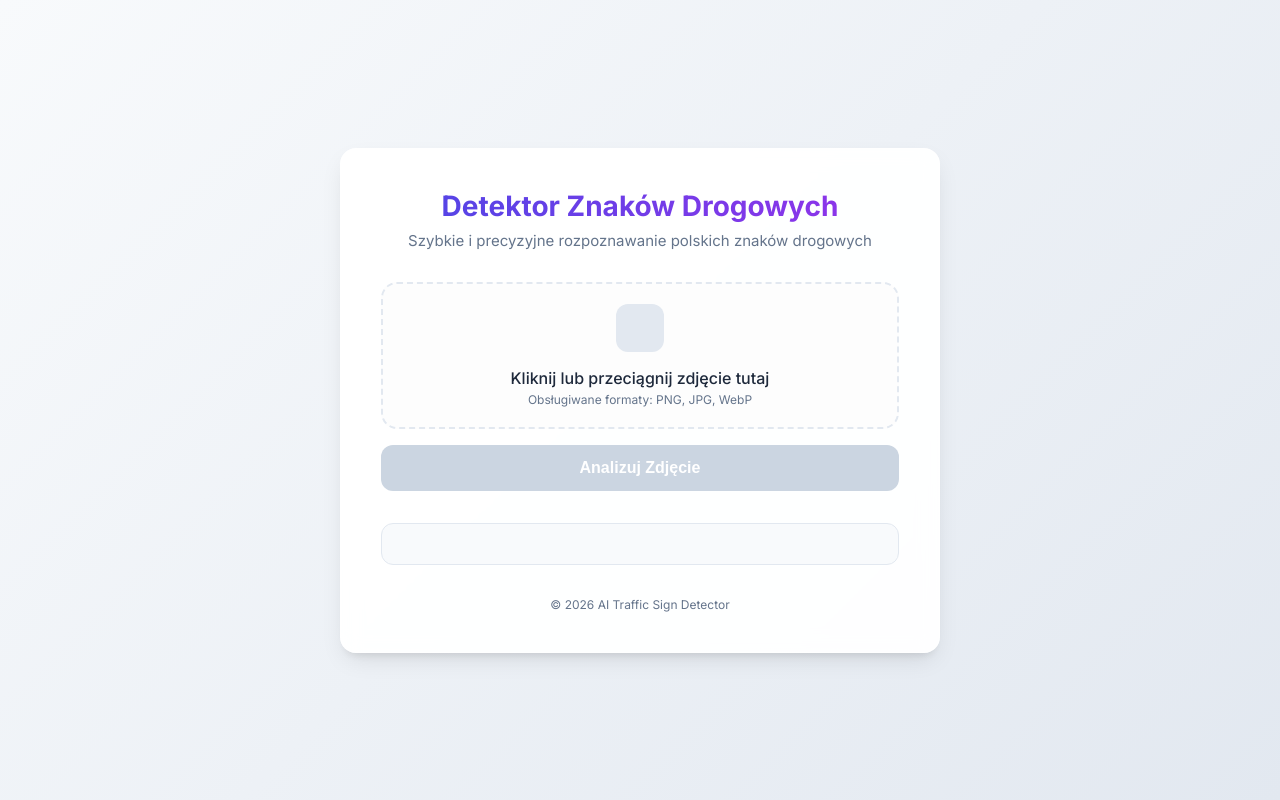
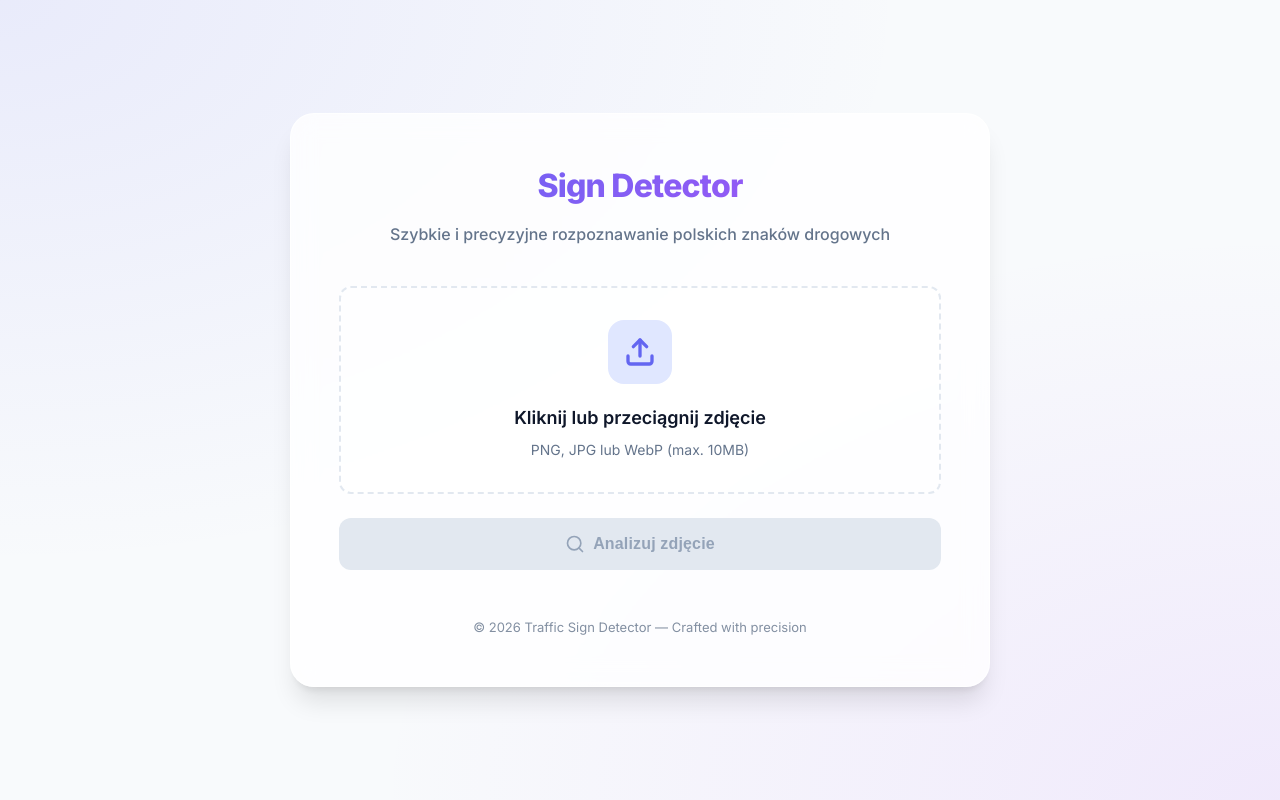
Before and after one commit to krzysztofkozyra021/Detector, a Flask app: page / in a window 1280 px wide. Run offline with Flask 3, Linux system fonts and the light colour scheme.

Commit message:
Modified UI

```diff
--- a/static/script.js
+++ b/static/script.js
@@ -233,6 +233,12 @@ uploadForm.addEventListener('submit', async (e) => {
     resultDiv.style.display = 'none';
     loadingDiv.style.display = 'flex';
     submitBtn.disabled = true;
+    submitBtn.innerHTML = `
+        <svg class="spinner-small" width="18" height="18" viewBox="0 0 24 24" fill="none" stroke="currentColor" stroke-width="3" stroke-linecap="round" stroke-linejoin="round">
+            <path d="M21 12a9 9 0 1 1-6.219-8.56"></path>
+        </svg>
+        Analizowanie...
+    `;
     clearDetectionBoxes();
 
     const formData = new FormData();
@@ -257,16 +263,30 @@ uploadForm.addEventListener('submit', async (e) => {
         const data = await response.json();
         loadingDiv.style.display = 'none';
         submitBtn.disabled = false;
+        submitBtn.innerHTML = `
+            <svg class="btn-icon" width="20" height="20" viewBox="0 0 24 24" fill="none" stroke="currentColor" stroke-width="2" stroke-linecap="round" stroke-linejoin="round">
+                <circle cx="11" cy="11" r="8"></circle>
+                <line x1="21" y1="21" x2="16.65" y2="16.65"></line>
+            </svg>
+            Analizuj zdjęcie
+        `;
 
         if (!response.ok) {
             resultDiv.innerHTML = `<div class="error"><strong>Błąd:</strong> ${data.error}</div>`;
         } else {
-            let html = `<h3>Wyniki analizy:</h3>`;
+            let html = `
+                <h3>
+                    <svg width="20" height="20" viewBox="0 0 24 24" fill="none" stroke="currentColor" stroke-width="2.5" stroke-linecap="round" stroke-linejoin="round">
+                        <path d="M22 11.08V12a10 10 0 1 1-5.93-9.14"></path>
+                        <polyline points="22 4 12 14.01 9 11.01"></polyline>
+                    </svg>
+                    Wyniki analizy
+                </h3>`;
 
             if (data.count > 0) {
                 data.predictions.forEach(p => {
                     html += `
-                        <div class="prediction-item">
+                        <div class="prediction-item" style="animation-delay: ${data.predictions.indexOf(p) * 0.1}s">
                             <span class="prediction-name">${p.class_name}</span>
                             <span class="prediction-confidence">${(p.confidence * 100).toFixed(1)}%</span>
                         </div>`;
@@ -275,7 +295,11 @@ uploadForm.addEventListener('submit', async (e) => {
                 // Rysuj boxy na obrazku
                 data.predictions.forEach(p => drawDetectionBox(p));
             } else {
-                html += "<p>Nie wykryto żadnych znaków na wybranym obszarze.</p>";
+                html += `
+                    <div class="no-results">
+                        <p>Nie wykryto żadnych znaków na wybranym obszarze.</p>
+                        <span class="hint">Spróbuj przesłać inne zdjęcie lub zaznaczyć obszar dokładniej.</span>
+                    </div>`;
             }
 
             resultDiv.innerHTML = html;
@@ -286,6 +310,13 @@ uploadForm.addEventListener('submit', async (e) => {
     } catch (err) {
         loadingDiv.style.display = 'none';
         submitBtn.disabled = false;
+        submitBtn.innerHTML = `
+            <svg class="btn-icon" width="20" height="20" viewBox="0 0 24 24" fill="none" stroke="currentColor" stroke-width="2" stroke-linecap="round" stroke-linejoin="round">
+                <circle cx="11" cy="11" r="8"></circle>
+                <line x1="21" y1="21" x2="16.65" y2="16.65"></line>
+            </svg>
+            Analizuj zdjęcie
+        `;
         resultDiv.innerHTML = `<div class="error"><strong>Wystąpił błąd:</strong> ${err.message}</div>`;
         resultDiv.style.display = 'block';
     }
--- a/static/style.css
+++ b/static/style.css
@@ -1,15 +1,31 @@
 :root {
-    --primary: #4f46e5;
-    --primary-hover: #4338ca;
-    --bg-gradient: linear-gradient(135deg, #f8fafc 0%, #e2e8f0 100%);
-    --card-bg: rgba(255, 255, 255, 0.95);
-    --text-main: #1e293b;
+    --primary: #6366f1;
+    --primary-hover: #4f46e5;
+    --primary-light: #e0e7ff;
+
+    --bg-surface: #f8fafc;
+    --bg-card: rgba(255, 255, 255, 0.8);
+
+    --text-main: #0f172a;
     --text-muted: #64748b;
+    --text-on-primary: #ffffff;
+
     --border: #e2e8f0;
-    --shadow: 0 10px 25px -5px rgba(0, 0, 0, 0.1), 0 8px 10px -6px rgba(0, 0, 0, 0.1);
-    --radius: 16px;
-    --selection-border: #4f46e5;
-    --selection-bg: rgba(79, 70, 229, 0.1);
+    --border-hover: #cbd5e1;
+
+    --success: #10b981;
+    --error: #ef4444;
+
+    --shadow-sm: 0 1px 2px 0 rgb(0 0 0 / 0.05);
+    --shadow-md: 0 4px 6px -1px rgb(0 0 0 / 0.1), 0 2px 4px -2px rgb(0 0 0 / 0.1);
+    --shadow-lg: 0 20px 25px -5px rgb(0 0 0 / 0.1), 0 8px 10px -6px rgb(0 0 0 / 0.1);
+
+    --radius-sm: 8px;
+    --radius-md: 12px;
+    --radius-lg: 24px;
+
+    --selection-border: var(--primary);
+    --selection-bg: rgba(99, 102, 241, 0.15);
 }
 
 * {
@@ -19,99 +35,143 @@
 }
 
 body {
-    font-family: 'Inter', -apple-system, sans-serif;
-    background: var(--bg-gradient);
+    font-family: 'Inter', system-ui, -apple-system, sans-serif;
+    background-color: var(--bg-surface);
+    background-image:
+        radial-gradient(at 0% 0%, rgba(99, 102, 241, 0.1) 0px, transparent 50%),
+        radial-gradient(at 100% 100%, rgba(168, 85, 247, 0.1) 0px, transparent 50%);
     color: var(--text-main);
     min-height: 100vh;
     display: flex;
     align-items: center;
     justify-content: center;
-    padding: 20px;
+    padding: 24px;
+    line-height: 1.5;
 }
 
 .container {
-    background: var(--card-bg);
-    backdrop-filter: blur(10px);
+    background: var(--bg-card);
+    backdrop-filter: blur(12px);
+    -webkit-backdrop-filter: blur(12px);
     width: 100%;
-    max-width: 600px;
-    padding: 40px;
-    border-radius: var(--radius);
-    box-shadow: var(--shadow);
-    border: 1px solid rgba(255, 255, 255, 0.5);
+    max-width: 700px;
+    padding: 48px;
+    border-radius: var(--radius-lg);
+    box-shadow: var(--shadow-lg);
+    border: 1px solid rgba(255, 255, 255, 0.7);
+    animation: slideUp 0.6s cubic-bezier(0.16, 1, 0.3, 1);
+}
+
+@keyframes slideUp {
+    from { opacity: 0; transform: translateY(20px); }
+    to { opacity: 1; transform: translateY(0); }
+}
+
+header {
+    margin-bottom: 40px;
     text-align: center;
 }
 
-header {
-    margin-bottom: 32px;
-}
-
 h1 {
-    font-size: 28px;
-    font-weight: 700;
-    margin-bottom: 8px;
-    background: linear-gradient(to right, #4f46e5, #9333ea);
+    font-size: 32px;
+    font-weight: 800;
+    letter-spacing: -0.025em;
+    margin-bottom: 12px;
+    background: linear-gradient(135deg, #6366f1 0%, #a855f7 100%);
     -webkit-background-clip: text;
     -webkit-text-fill-color: transparent;
 }
 
 header p {
     color: var(--text-muted);
-    font-size: 15px;
+    font-size: 16px;
+    font-weight: 450;
 }
 
 .upload-zone {
     border: 2px dashed var(--border);
-    border-radius: var(--radius);
-    padding: 20px;
-    margin-bottom: 16px;
+    border-radius: var(--radius-md);
+    padding: 32px;
+    margin-bottom: 24px;
     cursor: pointer;
-    transition: all 0.3s ease;
+    transition: all 0.2s cubic-bezier(0.4, 0, 0.2, 1);
     position: relative;
-    background: #fdfdfd;
+    background: rgba(255, 255, 255, 0.5);
+    display: flex;
+    flex-direction: column;
+    align-items: center;
+    justify-content: center;
+    min-height: 200px;
 }
 
-.upload-zone:hover, .upload-zone.dragover {
+.upload-zone:hover {
     border-color: var(--primary);
-    background: #f5f3ff;
+    background: rgba(99, 102, 241, 0.03);
+    transform: scale(1.005);
 }
 
-.upload-content .icon-placeholder {
-    width: 48px;
-    height: 48px;
-    background: #e2e8f0;
-    border-radius: 12px;
-    margin: 0 auto 16px;
+.upload-zone.dragover {
+    border-color: var(--primary);
+    background: var(--primary-light);
+    border-style: solid;
+}
+
+.upload-content {
+    text-align: center;
+}
+
+.icon-placeholder {
+    width: 64px;
+    height: 64px;
+    background: var(--primary-light);
+    color: var(--primary);
+    border-radius: 16px;
+    margin: 0 auto 20px;
+    display: flex;
+    align-items: center;
+    justify-content: center;
+    transition: transform 0.3s ease;
+}
+
+.upload-zone:hover .icon-placeholder {
+    transform: translateY(-4px);
 }
 
 .upload-content span {
     display: block;
-    font-weight: 500;
-    margin-bottom: 4px;
+    font-size: 18px;
+    font-weight: 600;
+    color: var(--text-main);
+    margin-bottom: 8px;
 }
 
 .upload-content .hint {
-    font-size: 12px;
+    font-size: 14px;
     color: var(--text-muted);
 }
 
 #preview-container {
     position: relative;
     width: 100%;
+    border-radius: var(--radius-md);
     overflow: hidden;
-    border-radius: calc(var(--radius) - 4px);
+    box-shadow: var(--shadow-md);
+    background: #000;
 }
 
 .image-wrapper {
     position: relative;
-    display: inline-block;
+    display: block;
     width: 100%;
+    line-height: 0;
     cursor: crosshair;
 }
 
 #image-preview {
-    width: 100%;
+    max-width: 100%;
     height: auto;
     display: block;
+    margin: 0 auto;
     user-select: none;
     -webkit-user-drag: none;
 }
@@ -121,174 +181,266 @@ header p {
     border: 2px solid var(--selection-border);
     background: var(--selection-bg);
     pointer-events: none;
-    box-shadow: 0 0 0 9999px rgba(0, 0, 0, 0.3);
+    box-shadow: 0 0 0 9999px rgba(0, 0, 0, 0.5);
     z-index: 10;
 }
 
 .selection-hint {
-    font-size: 13px;
-    color: var(--text-muted);
-    margin-bottom: 20px;
-    background: #f1f5f9;
-    padding: 8px;
-    border-radius: 8px;
+    font-size: 14px;
+    color: var(--primary);
+    margin: 16px 0;
+    background: var(--primary-light);
+    padding: 10px 16px;
+    border-radius: var(--radius-sm);
+    font-weight: 500;
+    display: inline-block;
+    border-left: 4px solid var(--primary);
 }
 
 .remove-btn {
     position: absolute;
-    top: 12px;
-    right: 12px;
+    top: 16px;
+    right: 16px;
     background: rgba(255, 255, 255, 0.9);
-    width: 32px;
-    height: 32px;
+    width: 36px;
+    height: 36px;
     border-radius: 50%;
     display: flex;
     align-items: center;
     justify-content: center;
     cursor: pointer;
-    font-weight: bold;
-    box-shadow: 0 2px 4px rgba(0,0,0,0.1);
-    transition: background 0.2s;
+    color: var(--text-main);
+    box-shadow: var(--shadow-md);
+    transition: all 0.2s;
     z-index: 20;
-    font-size: 20px;
+    font-size: 24px;
+    backdrop-filter: blur(4px);
 }
 
 .remove-btn:hover {
-    background: #fee2e2;
-    color: #ef4444;
+    background: var(--error);
+    color: white;
+    transform: rotate(90deg);
 }
 
 button {
     width: 100%;
-    padding: 14px;
+    padding: 16px 24px;
     background: var(--primary);
     color: white;
     border: none;
-    border-radius: 12px;
+    border-radius: var(--radius-md);
     font-size: 16px;
-    font-weight: 600;
+    font-weight: 700;
+    letter-spacing: 0.01em;
     cursor: pointer;
-    transition: transform 0.2s, background 0.2s;
-    box-shadow: 0 4px 6px -1px rgba(79, 70, 229, 0.2);
+    transition: all 0.2s cubic-bezier(0.4, 0, 0.2, 1);
+    box-shadow: 0 10px 15px -3px rgba(99, 102, 241, 0.3);
+    display: flex;
+    align-items: center;
+    justify-content: center;
+    gap: 8px;
 }
 
 button:hover:not(:disabled) {
     background: var(--primary-hover);
-    transform: translateY(-1px);
+    transform: translateY(-2px);
+    box-shadow: 0 20px 25px -5px rgba(99, 102, 241, 0.4);
+}
+
+button:active:not(:disabled) {
+    transform: translateY(0);
 }
 
 button:disabled {
-    background: #cbd5e1;
+    background: #e2e8f0;
+    color: #94a3b8;
     cursor: not-allowed;
     box-shadow: none;
 }
 
 #loading {
-    margin-top: 24px;
+    margin-top: 32px;
     display: flex;
     flex-direction: column;
     align-items: center;
-    gap: 12px;
-    color: var(--text-muted);
+    gap: 16px;
+    animation: fadeIn 0.3s ease;
+}
+
+@keyframes fadeIn {
+    from { opacity: 0; }
+    to { opacity: 1; }
 }
 
 .spinner {
-    width: 24px;
-    height: 24px;
-    border: 3px solid #e2e8f0;
+    width: 32px;
+    height: 32px;
+    border: 4px solid var(--primary-light);
     border-top-color: var(--primary);
     border-radius: 50%;
-    animation: spin 1s linear infinite;
+    animation: spin 0.8s cubic-bezier(0.5, 0.1, 0.4, 0.9) infinite;
 }
 
 @keyframes spin {
     to { transform: rotate(360deg); }
 }
 
+.spinner-small {
+    animation: spin 0.8s linear infinite;
+}
+
+.btn-icon {
+    flex-shrink: 0;
+}
+
+#loading span {
+    font-weight: 500;
+    color: var(--text-muted);
+}
+
 #result {
-    margin-top: 32px;
+    margin-top: 40px;
     text-align: left;
-    padding: 20px;
-    border-radius: 12px;
-    background: #f8fafc;
+    padding: 24px;
+    border-radius: var(--radius-md);
+    background: white;
     border: 1px solid var(--border);
+    box-shadow: var(--shadow-sm);
+    animation: slideIn 0.4s ease-out;
+}
+
+@keyframes slideIn {
+    from { opacity: 0; transform: scale(0.98); }
+    to { opacity: 1; transform: scale(1); }
 }
 
 #result h3 {
-    font-size: 16px;
-    margin-bottom: 12px;
+    font-size: 18px;
+    font-weight: 700;
+    margin-bottom: 16px;
+    display: flex;
+    align-items: center;
+    gap: 8px;
     color: var(--text-main);
+}
+
+#result h3::before {
+    content: "";
+    display: block;
+    width: 4px;
+    height: 18px;
+    background: var(--primary);
+    border-radius: 2px;
 }
 
 .prediction-item {
     display: flex;
     justify-content: space-between;
     align-items: center;
-    padding: 10px 0;
-    border-bottom: 1px solid #f1f5f9;
+    padding: 12px 16px;
+    background: #f8fafc;
+    border-radius: var(--radius-sm);
+    margin-bottom: 8px;
+    transition: transform 0.2s ease;
 }
 
-.prediction-item:last-child {
-    border-bottom: none;
+.prediction-item:hover {
+    transform: translateX(4px);
+    background: #f1f5f9;
 }
 
 .prediction-name {
     font-weight: 600;
+    color: var(--text-main);
 }
 
 .prediction-confidence {
-    font-size: 14px;
-    background: #e0e7ff;
-    color: #4338ca;
-    padding: 2px 8px;
+    font-size: 13px;
+    background: white;
+    color: var(--primary);
+    padding: 4px 10px;
     border-radius: 100px;
-    font-weight: 500;
+    font-weight: 700;
+    box-shadow: var(--shadow-sm);
+}
+
+.no-results {
+    text-align: center;
+    padding: 20px 0;
+}
+
+.no-results p {
+    font-weight: 600;
+    color: var(--text-main);
+    margin-bottom: 4px;
+}
+
+.no-results .hint {
+    font-size: 13px;
+    color: var(--text-muted);
 }
 
 .error {
-    background: #fff1f2 !important;
-    border-color: #fecdd3 !important;
-    color: #be123c;
-}
-
-footer {
-    margin-top: 32px;
-    font-size: 12px;
-    color: var(--text-muted);
+    background: #fef2f2 !important;
+    border: 1px solid #fee2e2 !important;
+    color: #991b1b;
+    padding: 16px;
+    border-radius: var(--radius-sm);
+    font-weight: 500;
 }
 
 .detection-box {
     position: absolute;
-    border: 3px solid #10b981;
-    background: rgba(16, 185, 129, 0.08);
+    border: 2px solid var(--success);
+    background: rgba(16, 185, 129, 0.05);
     pointer-events: none;
     z-index: 5;
     box-sizing: border-box;
-    box-shadow: 0 0 0 1px rgba(0, 0, 0, 0.4);
+    box-shadow: 0 0 0 1px rgba(0, 0, 0, 0.2);
+    border-radius: 2px;
+    transition: all 0.3s ease;
 }
 
 .detection-label {
     position: absolute;
     bottom: 100%;
-    left: -3px;
-    background: #10b981;
+    left: -2px;
+    background: var(--success);
     color: white;
-    padding: 3px 8px;
-    font-size: 11px;
-    font-weight: 600;
+    padding: 4px 8px;
+    font-size: 10px;
+    font-weight: 700;
+    text-transform: uppercase;
+    letter-spacing: 0.05em;
     border-radius: 4px 4px 0 0;
     white-space: nowrap;
-    max-width: 280px;
-    overflow: hidden;
-    text-overflow: ellipsis;
-    box-shadow: 0 -1px 2px rgba(0, 0, 0, 0.15);
+    box-shadow: 0 -2px 4px rgba(0,0,0,0.1);
 }
 
-/* Gdy box jest blisko gory obrazka, etykieta wskoczy do srodka */
 .detection-box[style*="top: 0%"] .detection-label,
 .detection-box[style*="top: 1%"] .detection-label,
-.detection-box[style*="top: 2%"] .detection-label {
+.detection-box[style*="top: 2%"] .detection-label,
+.detection-box[style*="top: 3%"] .detection-label {
     bottom: auto;
     top: 0;
     border-radius: 0 0 4px 0;
 }
+
+footer {
+    margin-top: 48px;
+    text-align: center;
+    font-size: 13px;
+    color: var(--text-muted);
+    opacity: 0.8;
+}
+
+.upload-icon {
+    width: 32px;
+    height: 32px;
+    fill: none;
+    stroke: currentColor;
+    stroke-width: 2.5;
+    stroke-linecap: round;
+    stroke-linejoin: round;
+}
--- a/templates/index.html
+++ b/templates/index.html
@@ -3,14 +3,17 @@
 <head>
     <meta charset="UTF-8">
     <meta name="viewport" content="width=device-width, initial-scale=1.0">
-    <title>Detektor Znaków Drogowych</title>
+    <title>Sign Detector — Inteligentne Rozpoznawanie Znaków</title>
     <link rel="stylesheet" href="/static/style.css">
-    <link href="https://fonts.googleapis.com/css2?family=Inter:wght@400;500;600;700&display=swap" rel="stylesheet">
+    <link rel="preconnect" href="https://fonts.googleapis.com">
+    <link rel="preconnect" href="https://fonts.gstatic.com" crossorigin>
+    <link href="https://fonts.googleapis.com/css2?family=Inter:wght@400;500;600;700;800&display=swap" rel="stylesheet">
+    <meta name="description" content="Zaawansowany system rozpoznawania polskich znaków drogowych.">
 </head>
 <body>
     <div class="container">
         <header>
-            <h1>Detektor Znaków Drogowych</h1>
+            <h1>Sign Detector</h1>
             <p>Szybkie i precyzyjne rozpoznawanie polskich znaków drogowych</p>
         </header>
 
@@ -18,39 +21,54 @@
             <form id="upload-form">
                 <div class="upload-zone" id="drop-zone">
                     <input type="file" id="file-input" accept=".png, .jpg, .jpeg, .webp" required hidden>
+
                     <div class="upload-content" id="upload-content">
-                        <div class="icon-placeholder"></div>
-                        <span>Kliknij lub przeciągnij zdjęcie tutaj</span>
-                        <p class="hint">Obsługiwane formaty: PNG, JPG, WebP</p>
+                        <div class="icon-placeholder">
+                            <svg class="upload-icon" viewBox="0 0 24 24">
+                                <path d="M21 15v4a2 2 0 0 1-2 2H5a2 2 0 0 1-2-2v-4"></path>
+                                <polyline points="17 8 12 3 7 8"></polyline>
+                                <line x1="12" y1="3" x2="12" y2="15"></line>
+                            </svg>
+                        </div>
+                        <span>Kliknij lub przeciągnij zdjęcie</span>
+                        <p class="hint">PNG, JPG lub WebP (max. 10MB)</p>
                     </div>
+
                     <div id="preview-container" style="display: none;">
                         <div class="image-wrapper" id="image-wrapper">
-                            <img id="image-preview" src="" alt="Podgląd zdjęcia">
+                            <img id="image-preview" src="" alt="Podgląd przesłanego zdjęcia">
                             <div id="selection-box" class="selection-box" style="display: none;"></div>
                         </div>
-                        <div id="remove-image" class="remove-btn">×</div>
+                        <div id="remove-image" class="remove-btn" title="Usuń zdjęcie">&times;</div>
                     </div>
                 </div>
 
                 <div id="selection-hint" class="selection-hint" style="display: none;">
-                    Możesz zaznaczyć konkretny obszar na zdjęciu, aby go przeanalizować
+                    <strong>Wskazówka:</strong> Możesz zaznaczyć konkretny znak na zdjęciu, aby wymusić jego analizę.
                 </div>
 
-                <button type="submit" id="submit-btn" disabled>Analizuj Zdjęcie</button>
+                <button type="submit" id="submit-btn" disabled>
+                    <svg class="btn-icon" width="20" height="20" viewBox="0 0 24 24" fill="none" stroke="currentColor" stroke-width="2" stroke-linecap="round" stroke-linejoin="round">
+                        <circle cx="11" cy="11" r="8"></circle>
+                        <line x1="21" y1="21" x2="16.65" y2="16.65"></line>
+                    </svg>
+                    Analizuj zdjęcie
+                </button>
             </form>
 
             <div id="loading" style="display: none;">
                 <div class="spinner"></div>
-                <span>Trwa analiza zdjęcia...</span>
+                <span>Przetwarzanie obrazu...</span>
             </div>
 
-            <div id="result"></div>
+            <div id="result" style="display: none;"></div>
         </main>
 
         <footer>
-            <p>&copy; 2026 AI Traffic Sign Detector</p>
+            <p>&copy; 2026 Traffic Sign Detector — Crafted with precision</p>
         </footer>
     </div>
+
     <script src="/static/script.js"></script>
 </body>
 </html>
```
